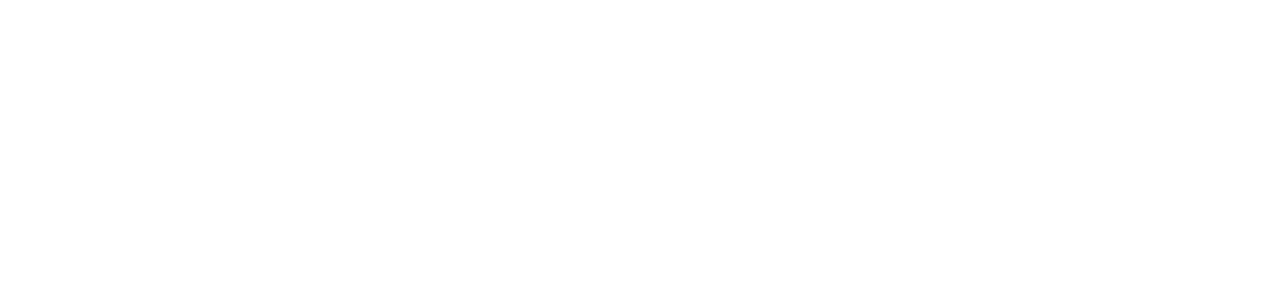
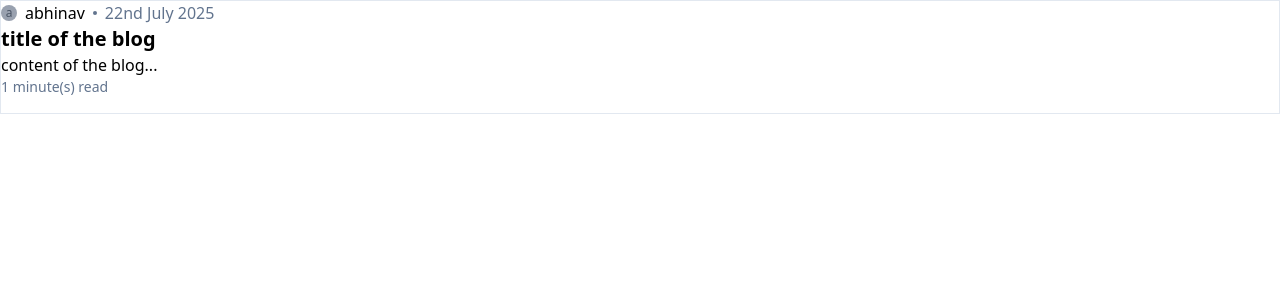
Before and after one commit to Abhinav2005-hub/medium-website, a React (Vite) app in the folder frontend/: page /blogs in a window 1280 px wide. Before the commit this address had no page. Shown: the top 300 px of the page. Built offline with nearby package versions, Linux system fonts and the light colour scheme.

Commit message:
blog added

```diff
--- a/frontend/package.json
+++ b/frontend/package.json
@@ -13,6 +13,7 @@
     "@tailwindcss/vite": "^4.1.11",
     "axios": "^1.10.0",
     "common": "^0.2.5",
+    "prop-types": "^15.8.1",
     "react": "^19.1.0",
     "react-dom": "^19.1.0",
     "react-router-dom": "^7.6.3"
--- a/frontend/src/App.jsx
+++ b/frontend/src/App.jsx
@@ -1,21 +1,20 @@
-import { BrowserRouter, Route, Routes } from 'react-router-dom'
-import { Signup } from './pages/Signup'
-import { Signin } from './pages/Signin'
-import { Blog } from './pages/Blog'
+import { BrowserRouter, Route, Routes } from 'react-router-dom';
+import { Signup } from './pages/Signup';
+import { Signin } from './pages/Signin';
+import { Blog } from './pages/Blog';
+import { Blogs } from './pages/Blogs';
 
 function App() {
-
   return (
-    <>
     <BrowserRouter>
       <Routes>
         <Route path="/signup" element={<Signup />} />
         <Route path="/signin" element={<Signin />} />
         <Route path="/blog/:id" element={<Blog />} />
+        <Route path="/blogs" element={<Blogs />} />
       </Routes>
     </BrowserRouter>
-    </>
-  )
+  );
 }
 
-export default App
+export default App;
--- /dev/null
+++ b/frontend/src/pages/Blogs.jsx
@@ -0,0 +1,11 @@
+import { BlogCard } from "./components/BlogCard.jsx"
+export const Blogs = () => {
+    return <div>
+        <BlogCard
+             authorName={"abhinav"}
+             title={"title of the blog"}
+             content={"content of the blog"}
+             publishedDate={"22nd July 2025"}
+        />
+    </div>
+}
--- /dev/null
+++ b/frontend/src/pages/components/BlogCard.jsx
@@ -0,0 +1,57 @@
+import PropTypes from 'prop-types';
+
+export const BlogCard = ({ authorName, title, content, publishedDate }) => {
+  return (
+    <div className="border border-slate-200 pb-4">
+      <div className="flex">
+        <div className="flex justify-center flex-col">
+           <Avatar name={authorName} />
+        </div>
+        <div className="font-extralight pl-2">{authorName}
+        </div>
+        <div className="flex justify-center flex-col pl-2">
+            <Circle />
+        </div>
+        <div className="pl-2 font-thin text-slate-500">
+           {publishedDate}
+        </div>
+      </div>
+      <div className="text-xl font-semibold">
+        {title}
+      </div>
+      <div className="text-md font-thin">
+        {content.slice(0, 100) + "..."}
+      </div>
+      <div className="text-slate-500 text-sm font-thin">
+        {`${Math.ceil(content.length / 100)} minute(s) read`}
+      </div>
+    </div>
+  );
+};
+
+BlogCard.propTypes = {
+  authorName: PropTypes.string.isRequired,
+  title: PropTypes.string.isRequired,
+  content: PropTypes.string.isRequired,
+  publishedDate: PropTypes.string.isRequired,
+};
+
+function Circle () {
+    return <div className="h-1 w-1 rounded-full bg-slate-500">
+
+    </div>
+}
+
+function Avatar({ name }) {
+  return (
+    <div className="relative inline-flex items-center justify-center w-4 h-4 overflow-hidden bg-gray-400 rounded-full">
+      <span className="text-xs font-extralight text-gray-600 dark:text-gray-300">
+        {name[0]}
+      </span>
+    </div>
+  );
+}
+
+Avatar.propTypes = {
+  name: PropTypes.string.isRequired,
+};
```
Also changed, not shown: 2 other files (tests, documents, lock files or other folders). Lines whose indentation alone changed are shown as unchanged.
